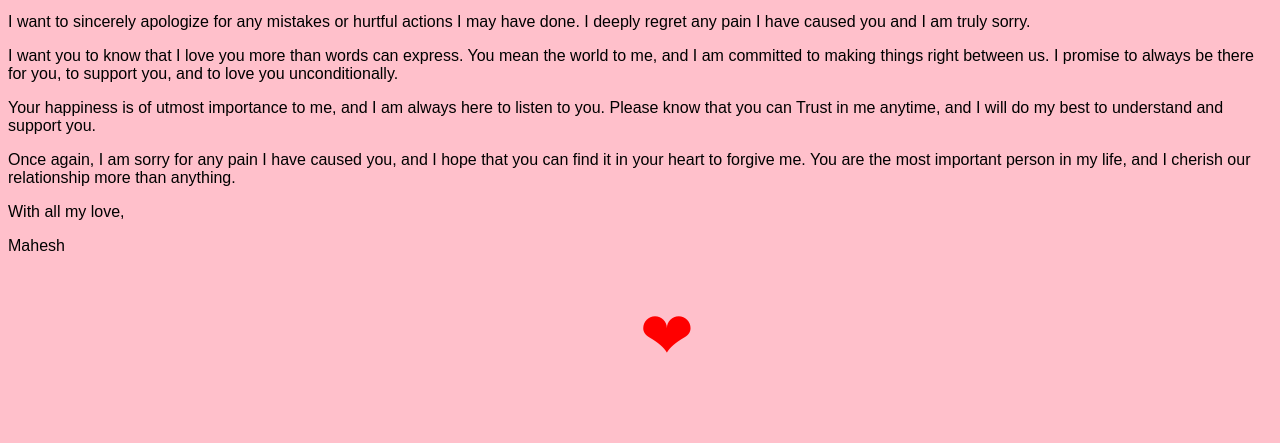
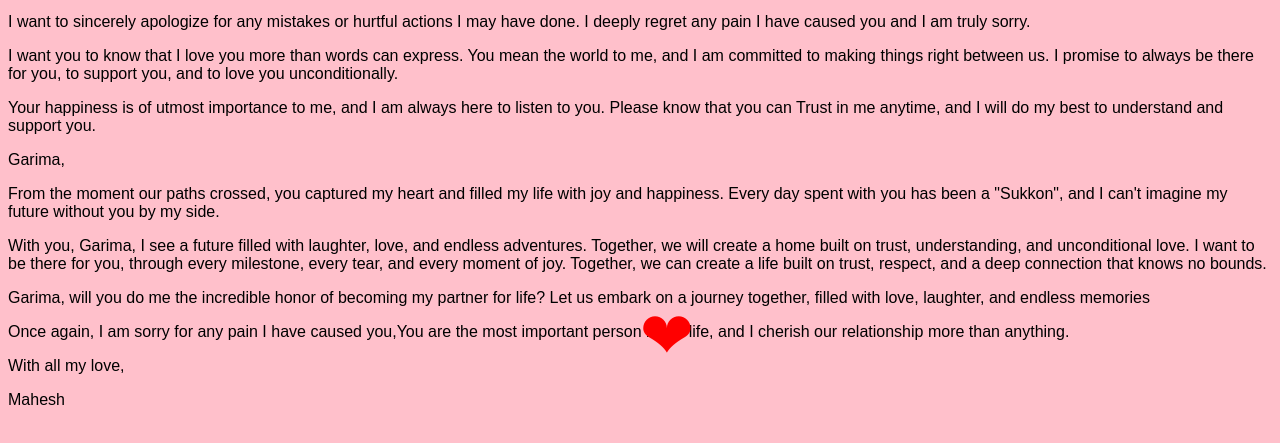
Before and after one commit to Mahesh9348/com, a plain HTML site: page index.html in a window 1280 px wide. Both pictures are taken after a click on the button 136 px from the left and 69 px from the top of the page. Shown: the part 101-544 px from the top of the page. Drawn offline with Linux system fonts and the light colour scheme.

Commit message:
Update index.html

```diff
--- a/index.html
+++ b/index.html
@@ -61,7 +61,15 @@
 
     <p>Your happiness is of utmost importance to me, and I am always here to listen to you. Please know that you can Trust in me anytime, and I will do my best to understand and support you.</p>
 
-    <p>Once again, I am sorry for any pain I have caused you, and I hope that you can find it in your heart to forgive me. You are the most important person in my life, and I cherish our relationship more than anything.</p>
+    <p>Garima,</p>
+
+    <p>From the moment our paths crossed, you captured my heart and filled my life with joy and happiness. Every day spent with you has been a "Sukkon", and I can't imagine my future without you by my side.</p>
+
+    <p>With you, Garima, I see a future filled with laughter, love, and endless adventures. Together, we will create a home built on trust, understanding, and unconditional love. I want to be there for you, through every milestone, every tear, and every moment of joy. Together, we can create a life built on trust, respect, and a deep connection that knows no bounds.</p>
+
+    <p>Garima, will you do me the incredible honor of becoming my partner for life? Let us embark on a journey together, filled with love, laughter, and endless memories</p>
+
+    <p>Once again, I am sorry for any pain I have caused you,You are the most important person in my life, and I cherish our relationship more than anything.</p>
 
     <p>With all my love,</p>
     <p>Mahesh</p>
```
